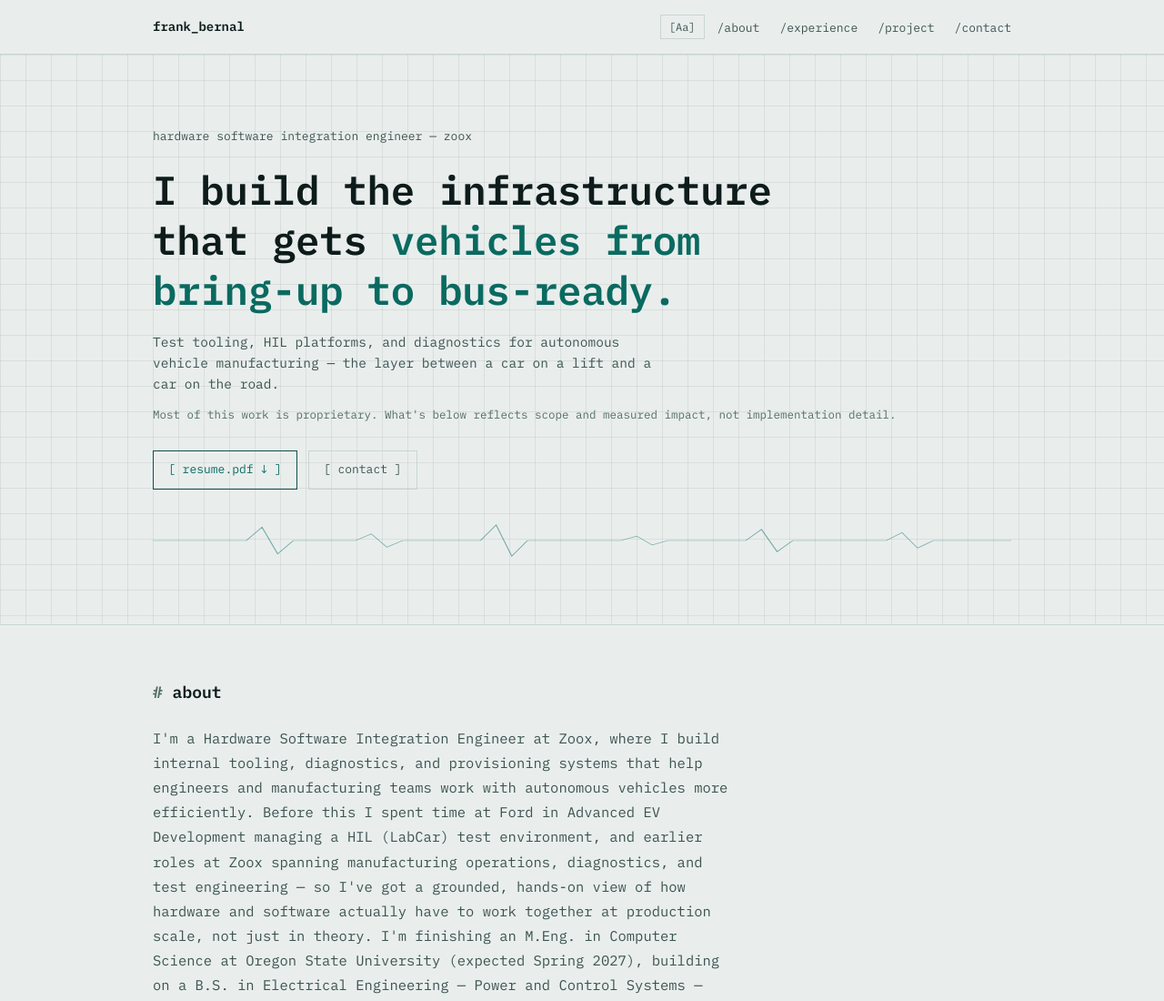
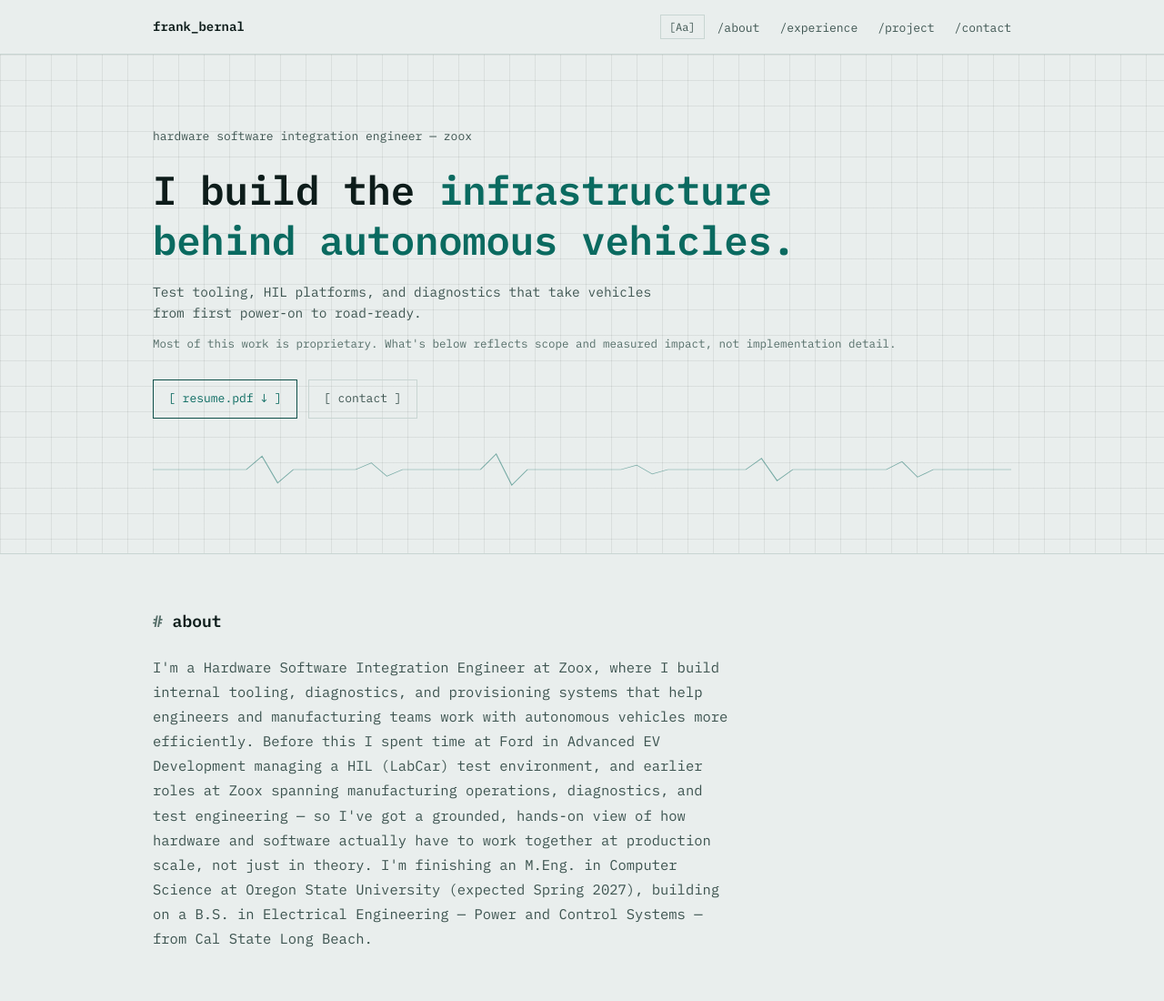
Before and after one commit to mendezfrank/tl-dr, a plain HTML site: page index.html in a window 1280 px wide. Shown: the top 1100 px of the page at 91% size. Drawn offline with Linux system fonts and the light colour scheme.

Commit message:
hero update

```diff
--- a/index.html
+++ b/index.html
@@ -35,9 +35,9 @@
          the one fact this page doesn't state anywhere.
     <p class="meta-line">Bay Area, CA · open to platform &amp; test infrastructure roles</p>
     -->
-    <h1>I build the infrastructure that gets <span class="accent">vehicles from bring-up to bus-ready.</span></h1>
-    <p class="hero-sub">Test tooling, HIL platforms, and diagnostics for autonomous vehicle manufacturing — the layer between a car on a lift and a car on the road.</p>
-    <p class="note-line">Most of this work is proprietary. What's below reflects scope and measured impact, not implementation detail.</p>
+    <h1>I build the <span class="accent">infrastructure behind autonomous vehicles.</span></h1>
+    <p class="hero-sub">Test tooling, HIL platforms, and diagnostics that take vehicles from first power-on to road-ready.</p>
+    <p class="note-line"> Most of this work is proprietary. What's below reflects scope and measured impact, not implementation detail.</p>
     <div class="hero-actions">
       <a href="Frank_Bernal_Resume.pdf" class="btn btn-primary">[ resume.pdf ↓ ]</a>
       <a href="#contact" class="btn btn-ghost">[ contact ]</a>
```
